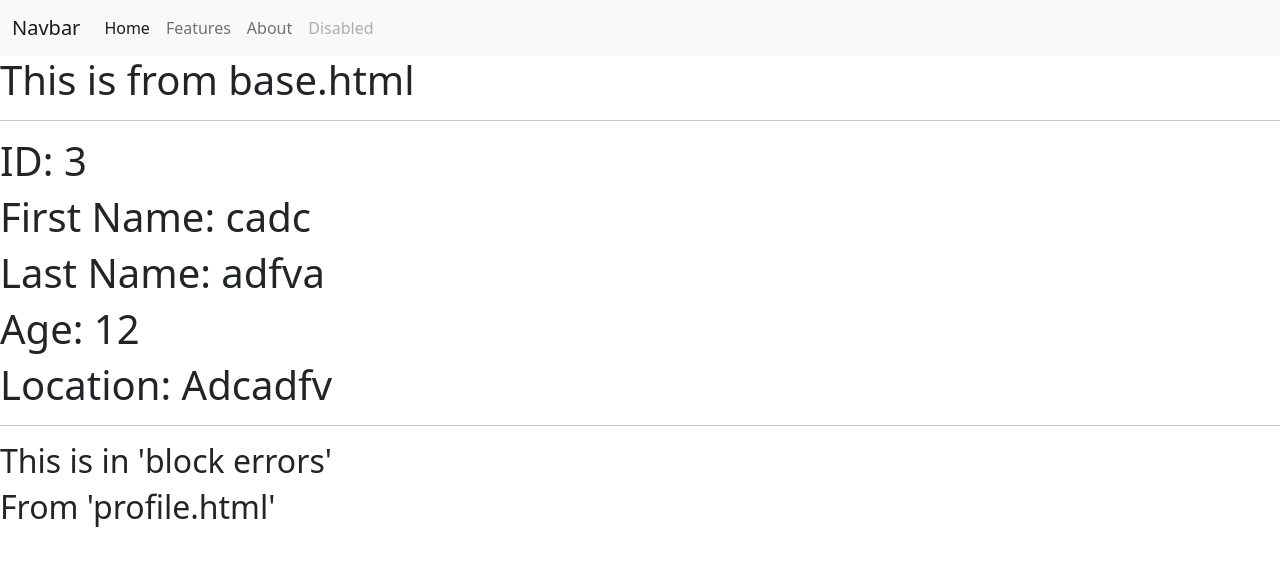
After one commit to stefanov13/DjangoWebBasics-Demos, a Django app: a page that uses templates/base.html in a window 1280 px wide. The commit adds this page. Shown: the top 566 px of the page. Run offline with Django 4.2, Linux system fonts and the light colour scheme; data comes from the database, SQL or seed files in the repository; both versions use the stored data as it was after the commit.

Commit message:
Added custom template tag and filter, staticfiiles settings and template inheritance

```diff
--- /dev/null
+++ b/departments_project/departments/templatetags/custom_classes.py
@@ -0,0 +1,32 @@
+from django import template
+
+register = template.Library()
+
+
+@register.filter(name='add_class')
+def add_classes(value, args):
+    classes = value.field.widget.attrs.get('class', '')
+
+    classes = classes.split(' ')
+    new_classes = args.split(' ')
+
+    for c in new_classes:
+        if c not in classes:
+            classes.append(c)
+
+    # classes += [c for c in new_classes if c not in classes]
+    # classes += new_classes
+    # classes = set(classes)
+
+    value.field.widget.attrs['class'] = ' '.join(classes)
+    return value
+
+
+@register.simple_tag
+def mute(*args):
+    try:
+        city, country = args[0].split(', ')
+    except:
+        city = args[0]
+
+    return city
--- a/departments_project/departments/urls.py
+++ b/departments_project/departments/urls.py
@@ -4,6 +4,6 @@ from . import views
 
 urlpatterns = [
     path('', views.index, name='index'),
-    path('profile/<str:ime>/', views.profile, name='profile-data'),
+    path('profile/<str:name>/<int:pk>/', views.profile, name='profile-data'),
     path('register/', views.test_form, name='register'),
 ]
--- a/departments_project/departments/views.py
+++ b/departments_project/departments/views.py
@@ -1,4 +1,5 @@
 from django.shortcuts import get_object_or_404, render, redirect
+from django.utils import timezone
 
 
 from .models import Person
@@ -10,16 +11,16 @@ def index(request):
     users = Person.objects.all()
 
     context = {
-        'users': users
+        'users': users,
+        'date': timezone.now()
     }
 
     return render(request, 'index.html', context)
 
 
-def profile(request, ime):
+def profile(request, name, pk):
     # Взема определен потребител по първо име (поле в базата)
-    user = Person.objects.filter(first_name=ime).get()
-
+    user = Person.objects.filter(first_name=name).filter(pk=pk).get()
     # user = get_object_or_404(Person, first_name=ime)
 
     context = {
--- a/departments_project/urls.py
+++ b/departments_project/urls.py
@@ -20,4 +20,5 @@ from django.urls import path, include
 urlpatterns = [
     path('admin/', admin.site.urls),
     path('', include('departments_project.departments.urls')),
+    # 127.0.0.1:8000/ -> departments_project -> urls.py
 ]
--- /dev/null
+++ b/templates/base.html
@@ -0,0 +1,32 @@
+<!doctype html>
+<html lang="en">
+<head>
+    <meta charset="UTF-8">
+    <meta name="viewport"
+          content="width=device-width, user-scalable=no, initial-scale=1.0, maximum-scale=1.0, minimum-scale=1.0">
+    <meta http-equiv="X-UA-Compatible" content="ie=edge">
+    {% include 'components/links.html' %}
+
+    <title>Base | {% block title %}{% endblock %}</title>
+</head>
+<body>
+    <nav>
+        {% include 'components/navbar.html' %}
+    </nav>
+    <h1>This is from base.html</h1>
+    <hr>
+
+{% block content %}
+{% endblock %}
+    <hr>
+    <h2>This is in 'block errors'</h2>
+{% block errors %}
+{% endblock %}
+
+
+<script src="https://cdn.jsdelivr.net/npm/bootstrap@5.0.2/dist/js/bootstrap.bundle.min.js"
+        integrity="sha384-MrcW6ZMFYlzcLA8Nl+NtUVF0sA7MsXsP1UyJoMp4YLEuNSfAP+JcXn/tWtIaxVXM"
+        crossorigin="anonymous"></script>
+
+</body>
+</html>
--- /dev/null
+++ b/templates/components/links.html
@@ -0,0 +1,7 @@
+{% load static %}
+{# links fotr bootstrap #}
+<link href="https://cdn.jsdelivr.net/npm/bootstrap@5.0.2/dist/css/bootstrap.min.css" rel="stylesheet"
+      integrity="sha384-EVSTQN3/azprG1Anm3QDgpJLIm9Nao0Yz1ztcQTwFspd3yD65VohhpuuCOmLASjC" crossorigin="anonymous">
+
+{# links for custom css files #}
+<link rel="stylesheet" href="{% static 'css/styles.css' %}">
--- /dev/null
+++ b/templates/components/navbar.html
@@ -0,0 +1,25 @@
+<nav class="navbar navbar-expand-lg navbar-light bg-light">
+    <div class="container-fluid">
+        <a class="navbar-brand" href="#">Navbar</a>
+        <button class="navbar-toggler" type="button" data-bs-toggle="collapse" data-bs-target="#navbarNav"
+                aria-controls="navbarNav" aria-expanded="false" aria-label="Toggle navigation">
+            <span class="navbar-toggler-icon"></span>
+        </button>
+        <div class="collapse navbar-collapse" id="navbarNav">
+            <ul class="navbar-nav">
+                <li class="nav-item">
+                    <a class="nav-link active" aria-current="page" href="#">Home</a>
+                </li>
+                <li class="nav-item">
+                    <a class="nav-link" href="#">Features</a>
+                </li>
+                <li class="nav-item">
+                    <a class="nav-link" href="#">About</a>
+                </li>
+                <li class="nav-item">
+                    <a class="nav-link disabled" href="#" tabindex="-1" aria-disabled="true">Disabled</a>
+                </li>
+            </ul>
+        </div>
+    </div>
+</nav>
--- a/templates/profile.html
+++ b/templates/profile.html
@@ -1,18 +1,20 @@
-<!DOCTYPE html>
-<html lang="en">
+{% extends 'base.html' %}
+{% load custom_classes %}
 
-<head>
-  <meta charset="UTF-8">
-  <meta http-equiv="X-UA-Compatible" content="IE=edge">
-  <meta name="viewport" content="width=device-width, initial-scale=1.0">
-  <title>Document</title>
-</head>
+{% block title %}
+    {{ user.first_name }}
+{% endblock %}
 
-<body>
-  <h1>ID: {{ user.pk }}</h1>
-  <h1>First Name: {{ user.first_name }}</h1>
-  <h1>Last Name: {{ user.last_name }}</h1>
-  <h1>Age: {{ user.age }}</h1>
-</body>
 
-</html>
+{% block content %}
+    <h1>ID: {{ user.pk }}</h1>
+    <h1>First Name: {{ user.first_name }}</h1>
+    <h1>Last Name: {{ user.last_name }}</h1>
+    <h1>Age: {{ user.age }}</h1>
+    {#    with custom template tag #}
+    <h1>Location: {% mute user.city|capfirst %} </h1>
+{% endblock %}
+}
+{% block errors %}
+    <h2>From 'profile.html'</h2>
+{% endblock %}
```
Also changed, not shown: departments_project/settings.py (+6 -7 lines), templates/404.html (+4 -14 lines), templates/index.html (+13 -16 lines), templates/register.html (+18 -17 lines), db.sqlite3, 1 other file.
